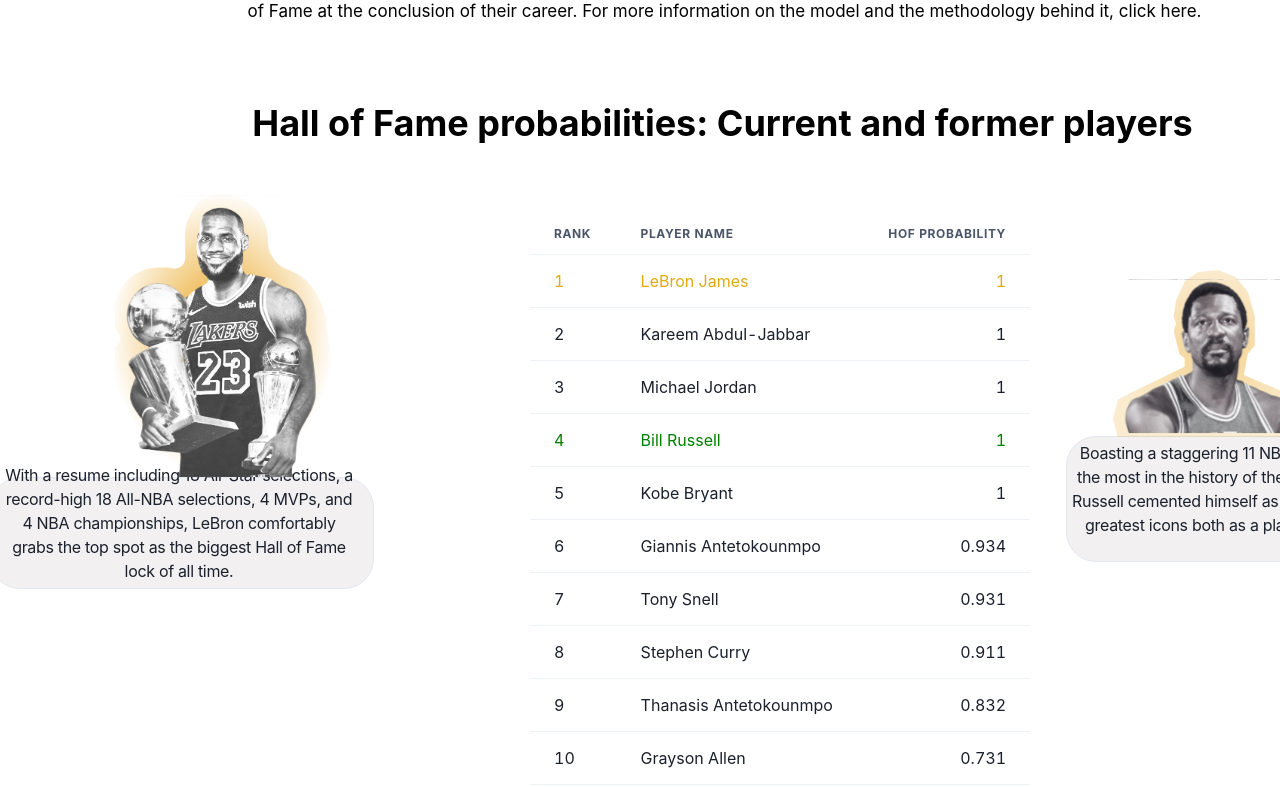
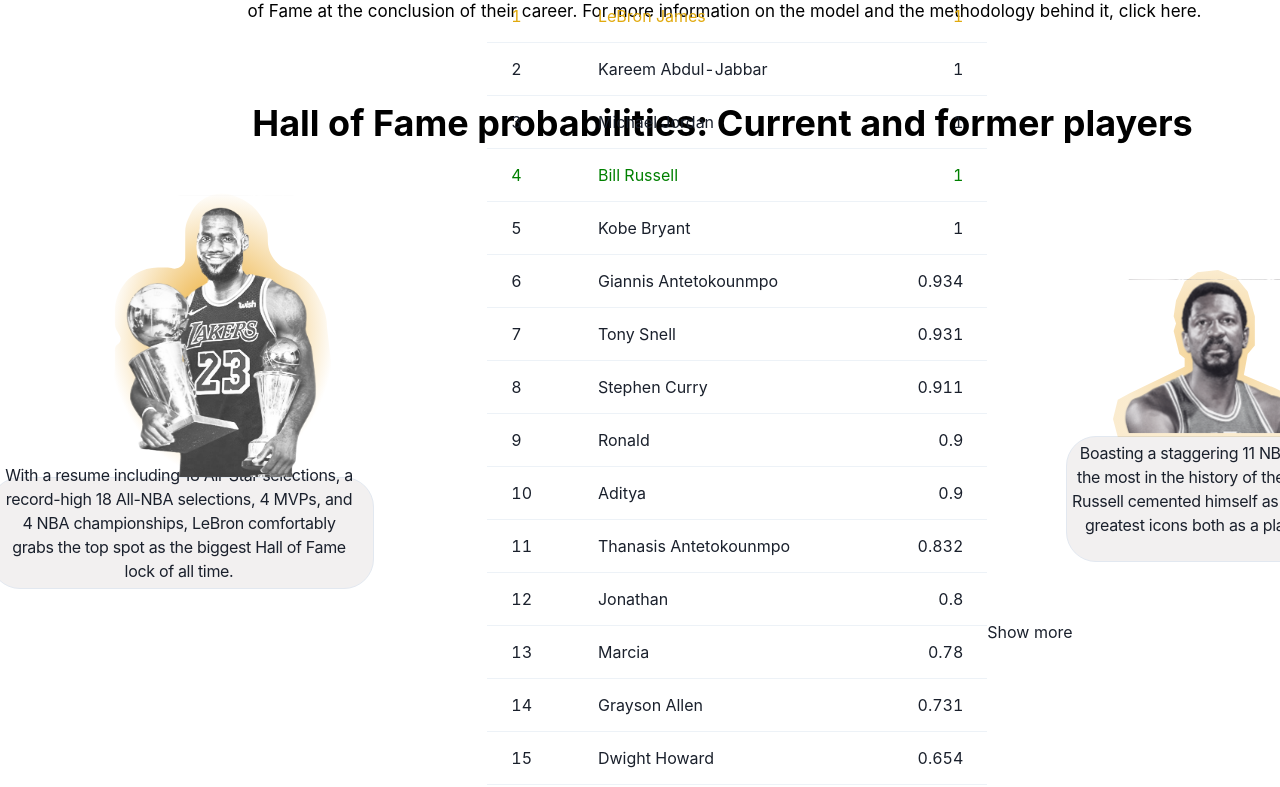
Before and after one commit to statpad-basketball/statpad-basketball.github.io, a React (Create React App) app: page /rankings in a window 1280 px wide. Shown: the part 531-1318 px from the top of the page. Built offline with nearby package versions, Linux system fonts and the light colour scheme.

Commit message:
Added see more button (unstyled)

```diff
--- a/src/components/Projects/Rankings.js
+++ b/src/components/Projects/Rankings.js
@@ -13,6 +13,7 @@ import styles from "./Rankings.module.css";
 const Rankings = () => {
 
     const [data, setData] = useState([]);
+    const [showAll, setShowAll] = useState(false);
 
     useEffect(() => {
       const fetchData = async () => {
@@ -65,7 +66,7 @@ const Rankings = () => {
                             </Tr>
                         </Thead>
                         <Tbody>
-                        {sortedData.map((row, index) => (
+                        {sortedData.slice(0, showAll ? undefined : 25).map((row, index) => (
                             <Tr
                             key={index}
                             color={index === 0 ? '#E1AA0F' : index === 3 ? 'green' : undefined}
@@ -78,10 +79,14 @@ const Rankings = () => {
                         </Tbody>
                     </Table>
                 </TableContainer>
-            </Center>
-
-        </Flex>
-    )
-}
+                {sortedData.length > 25 &&
+                    <button onClick={() => setShowAll(!showAll)}>
+                    {showAll ? 'Show less' : 'Show more'}
+                    </button>
+                }
+        </Center>
+    </Flex>
+  )
+};
 
 export default Rankings
```
Also changed, not shown: public/data/HOF-Example.csv.
